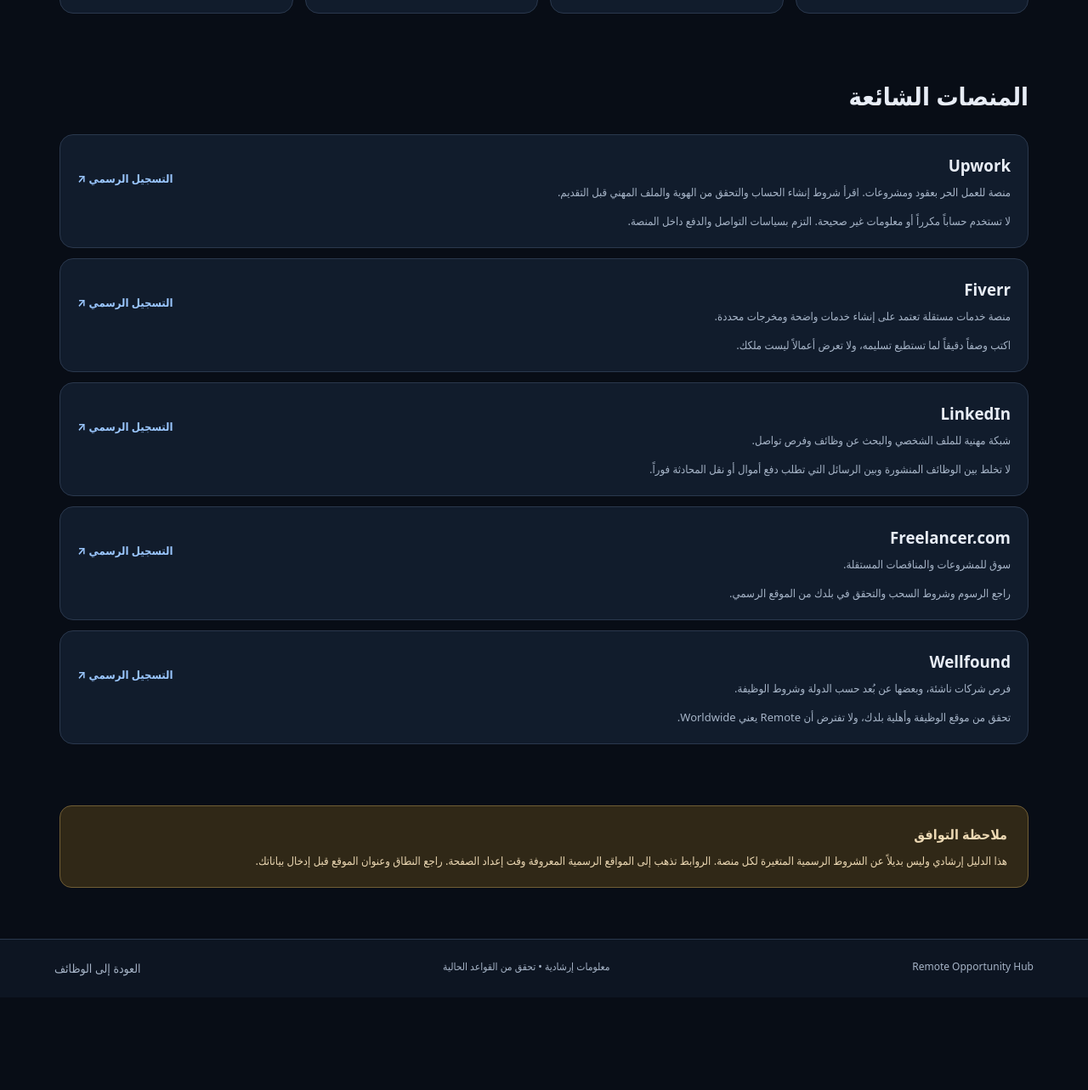
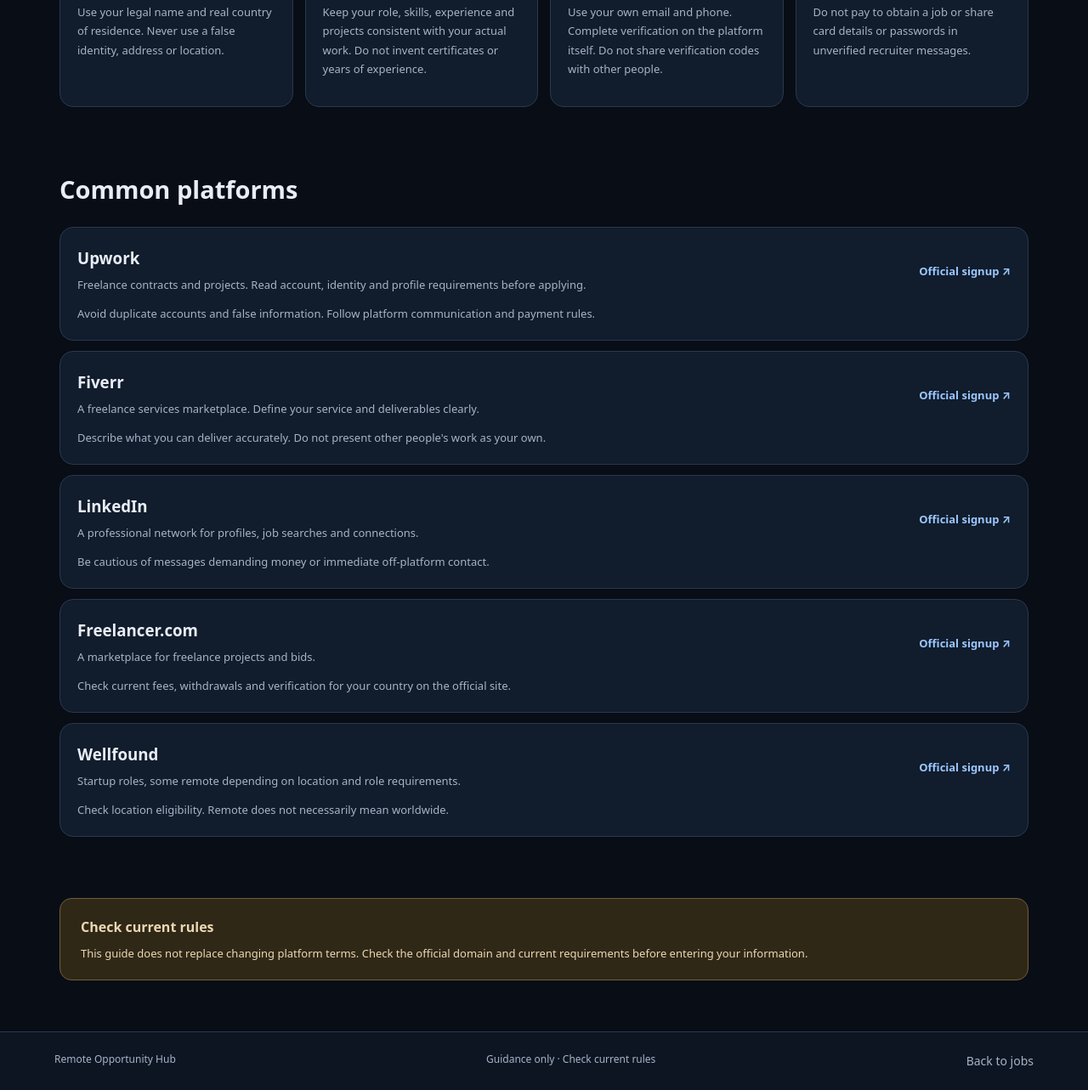
Before and after one commit to zopair/Zubair-Engineering-Lab, a plain HTML site: page products/remote-opportunity-hub/web/guide.html in a window 1280 px wide. Shown: the part 682-1965 px from the top of the page at 85% size. Before the commit the page ends 1856 px from the top, so only its background shows below. Drawn offline with Linux system fonts and the light colour scheme.

Commit message:
Make registration guide English by default with Arabic access
Updated the guide.html file to include an English version alongside the Arabic version, ensuring that the content is accessible to a broader audience.

```diff
--- a/products/remote-opportunity-hub/web/guide.html
+++ b/products/remote-opportunity-hub/web/guide.html
@@ -1,13 +1,13 @@
 <!doctype html>
-<html lang="ar" dir="rtl"><head><meta charset="utf-8"><meta name="viewport" content="width=device-width, initial-scale=1"><meta name="description" content="دليل إنشاء الحسابات والتسجيل الصحيح في منصات العمل عن بعد."><title>دليل التسجيل الآمن | Remote Opportunity Hub</title><link rel="stylesheet" href="styles.css"></head>
-<body><header class="topbar"><a class="brand" href="index.html"><span class="brand-mark">R</span><span>Remote Opportunity Hub<small>فرص موثقة • أدوات مجانية</small></span></a><nav><a href="index.html">الوظائف</a><a class="active" href="guide.html">دليل التسجيل</a><a href="index.html#profile">إنشاء البروفايل</a></nav></header>
-<main><section class="guide-hero"><p class="eyebrow">REGISTRATION & TRUST GUIDE</p><h1>سجّل بدقة. قدّم من المصدر الرسمي.</h1><p>كل منصة لها قواعدها ونظام تحقق خاص بها. استخدم هذا الدليل كقائمة مراجعة، ثم اتبع التعليمات الحالية داخل الموقع الرسمي.</p></section>
-<section class="section"><h2>قبل إنشاء أي حساب</h2><div class="guide-grid"><article class="guide-card"><span>01</span><h3>بيانات حقيقية</h3><p>استخدم اسمك القانوني وبلد إقامتك الحقيقي. لا تستخدم هوية أو عنواناً أو موقعاً جغرافياً غير صحيح.</p></article><article class="guide-card"><span>02</span><h3>بروفايل متسق</h3><p>اجعل المسمى والمهارات والخبرات والمشروعات متوافقة مع أعمالك الفعلية. لا تضف شهادات أو سنوات خبرة غير مثبتة.</p></article><article class="guide-card"><span>03</span><h3>تحقق رسمي</h3><p>استخدم بريدك ورقم هاتفك الحقيقيين، وأكمل التحقق داخل المنصة نفسها. لا ترسل رموز التحقق لأي شخص.</p></article><article class="guide-card"><span>04</span><h3>حماية مالية</h3><p>لا تدفع رسوماً للحصول على وظيفة، ولا تشارك بيانات البطاقة أو كلمات المرور مع جهة توظيف عبر رسالة غير موثوقة.</p></article></div></section>
-<section class="section"><h2>المنصات الشائعة</h2><div class="platform-list">
-<article><div><h3>Upwork</h3><p>منصة للعمل الحر بعقود ومشروعات. اقرأ شروط إنشاء الحساب والتحقق من الهوية والملف المهني قبل التقديم.</p></div><a href="https://www.upwork.com/signup/" target="_blank" rel="noopener noreferrer">التسجيل الرسمي ↗</a><small>لا تستخدم حساباً مكرراً أو معلومات غير صحيحة. التزم بسياسات التواصل والدفع داخل المنصة.</small></article>
-<article><div><h3>Fiverr</h3><p>منصة خدمات مستقلة تعتمد على إنشاء خدمات واضحة ومخرجات محددة.</p></div><a href="https://www.fiverr.com/join" target="_blank" rel="noopener noreferrer">التسجيل الرسمي ↗</a><small>اكتب وصفاً دقيقاً لما تستطيع تسليمه، ولا تعرض أعمالاً ليست ملكك.</small></article>
-<article><div><h3>LinkedIn</h3><p>شبكة مهنية للملف الشخصي والبحث عن وظائف وفرص تواصل.</p></div><a href="https://www.linkedin.com/signup" target="_blank" rel="noopener noreferrer">التسجيل الرسمي ↗</a><small>لا تخلط بين الوظائف المنشورة وبين الرسائل التي تطلب دفع أموال أو نقل المحادثة فوراً.</small></article>
-<article><div><h3>Freelancer.com</h3><p>سوق للمشروعات والمناقصات المستقلة.</p></div><a href="https://www.freelancer.com/signup" target="_blank" rel="noopener noreferrer">التسجيل الرسمي ↗</a><small>راجع الرسوم وشروط السحب والتحقق في بلدك من الموقع الرسمي.</small></article>
-<article><div><h3>Wellfound</h3><p>فرص شركات ناشئة، وبعضها عن بُعد حسب الدولة وشروط الوظيفة.</p></div><a href="https://wellfound.com/signup" target="_blank" rel="noopener noreferrer">التسجيل الرسمي ↗</a><small>تحقق من موقع الوظيفة وأهلية بلدك، ولا تفترض أن Remote يعني Worldwide.</small></article>
-</div></section><section class="disclaimer"><strong>ملاحظة التوافق</strong><p>هذا الدليل إرشادي وليس بديلاً عن الشروط الرسمية المتغيرة لكل منصة. الروابط تذهب إلى المواقع الرسمية المعروفة وقت إعداد الصفحة. راجع النطاق وعنوان الموقع قبل إدخال بياناتك.</p></section></main>
-<footer><span>Remote Opportunity Hub</span><span>معلومات إرشادية • تحقق من القواعد الحالية</span><a href="index.html">العودة إلى الوظائف</a></footer></body></html>
+<html lang="en" dir="ltr"><head><meta charset="utf-8"><meta name="viewport" content="width=device-width, initial-scale=1"><meta name="theme-color" content="#080d16"><meta name="description" content="A practical checklist for registering on remote-work platforms."><title>Registration guide | Remote Opportunity Hub</title><link rel="stylesheet" href="styles.css"></head>
+<body><header class="topbar"><a class="brand" href="index.html"><span class="brand-mark">R</span><span>Remote Opportunity Hub<small>Source-linked jobs · Free tools</small></span></a><nav><a href="index.html">Jobs</a><a class="active" href="guide.html">Registration guide</a><a href="index.html#profile">Profile builder</a><a href="2-guide-ar.html" lang="ar">العربية</a></nav></header>
+<main><section class="guide-hero"><p class="eyebrow">REGISTRATION & TRUST GUIDE</p><h1>Register accurately. Apply at the official source.</h1><p>Each platform has its own rules and verification. Use this checklist, then follow the current instructions on the official website.</p></section>
+<section class="section"><h2>Before creating an account</h2><div class="guide-grid"><article class="guide-card"><span>01</span><h3>Accurate identity</h3><p>Use your legal name and real country of residence. Never use a false identity, address or location.</p></article><article class="guide-card"><span>02</span><h3>Consistent profile</h3><p>Keep your role, skills, experience and projects consistent with your actual work. Do not invent certificates or years of experience.</p></article><article class="guide-card"><span>03</span><h3>Official verification</h3><p>Use your own email and phone. Complete verification on the platform itself. Do not share verification codes with other people.</p></article><article class="guide-card"><span>04</span><h3>Protect your money</h3><p>Do not pay to obtain a job or share card details or passwords in unverified recruiter messages.</p></article></div></section>
+<section class="section"><h2>Common platforms</h2><div class="platform-list">
+<article><div><h3>Upwork</h3><p>Freelance contracts and projects. Read account, identity and profile requirements before applying.</p></div><a href="https://www.upwork.com/signup/" target="_blank" rel="noopener noreferrer">Official signup ↗</a><small>Avoid duplicate accounts and false information. Follow platform communication and payment rules.</small></article>
+<article><div><h3>Fiverr</h3><p>A freelance services marketplace. Define your service and deliverables clearly.</p></div><a href="https://www.fiverr.com/join" target="_blank" rel="noopener noreferrer">Official signup ↗</a><small>Describe what you can deliver accurately. Do not present other people's work as your own.</small></article>
+<article><div><h3>LinkedIn</h3><p>A professional network for profiles, job searches and connections.</p></div><a href="https://www.linkedin.com/signup" target="_blank" rel="noopener noreferrer">Official signup ↗</a><small>Be cautious of messages demanding money or immediate off-platform contact.</small></article>
+<article><div><h3>Freelancer.com</h3><p>A marketplace for freelance projects and bids.</p></div><a href="https://www.freelancer.com/signup" target="_blank" rel="noopener noreferrer">Official signup ↗</a><small>Check current fees, withdrawals and verification for your country on the official site.</small></article>
+<article><div><h3>Wellfound</h3><p>Startup roles, some remote depending on location and role requirements.</p></div><a href="https://wellfound.com/signup" target="_blank" rel="noopener noreferrer">Official signup ↗</a><small>Check location eligibility. Remote does not necessarily mean worldwide.</small></article>
+</div></section><section class="disclaimer"><strong>Check current rules</strong><p>This guide does not replace changing platform terms. Check the official domain and current requirements before entering your information.</p></section></main>
+<footer><span>Remote Opportunity Hub</span><span>Guidance only · Check current rules</span><a href="index.html">Back to jobs</a></footer></body></html>
```
